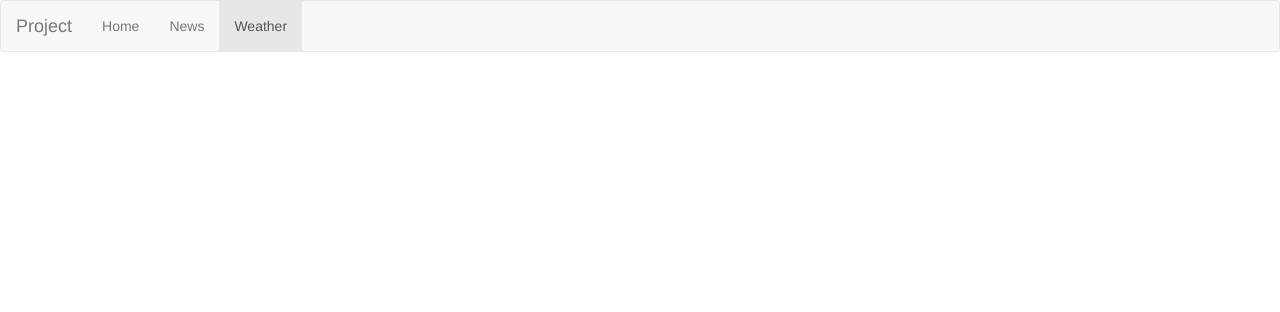
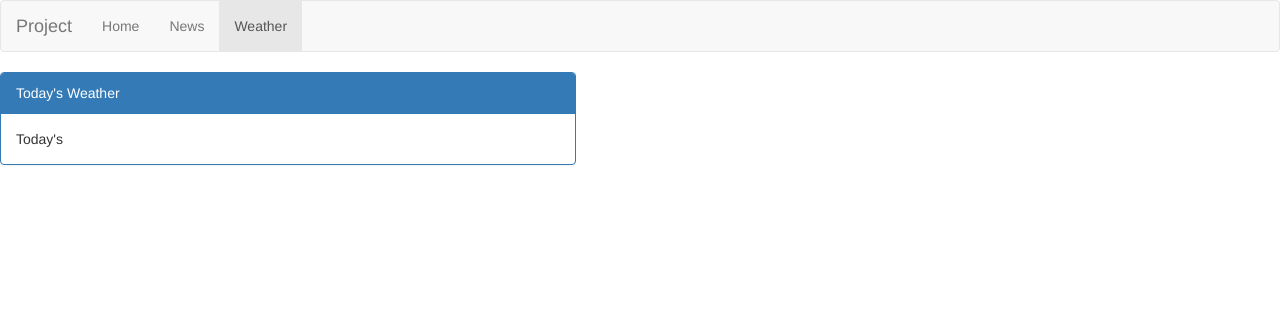
Before and after one commit to ikariiin/home, a PHP site: page /weather.php in a window 1280 px wide. Shown: the top 312 px of the page. Run offline with PHP 8.4, Linux system fonts and the light colour scheme; some libraries are stand-ins or nearby versions.

Commit message:
added weather.php and made some pretty changes

```diff
--- a/index.php
+++ b/index.php
@@ -1,14 +1,15 @@
 <html>
     <head>
+	<script src="weatherModule/weatherFetcherForIndex.js"></script>
         <?php
             include "resources/resources.php";
             echo $bootstrap;
             include "NewsFeed/CnnNewsFeed.php";
             $cnn = new CnnNewsFeed("world");
             $feed = $cnn->getRss();
+	    echo $jquery_ui;
         ?>
-
-        <script src="weatherModule/weatherFetcherForIndex.js"></script>
+        <script src="resources/dragable.js"></script>
     </head>
     <body>
     <?php
@@ -16,7 +17,6 @@
     echo $navbar;
     $items = $feed->channel->item;
     ?>
-    <i class="wi wi-day-lightning"></i>
     <div id="temp" style="width: 30%; height: 7%; margin-top: 6.5%;">
 
     </div>
--- /dev/null
+++ b/resources/dragable.js
@@ -0,0 +1,6 @@
+/**
+ * Created by root on 18/7/15.
+ */
+$(function() {
+    $( ".panel" ).draggable();
+});
--- a/resources/resources.php
+++ b/resources/resources.php
@@ -5,6 +5,8 @@
  * Date: 11/7/15
  * Time: 10:42 AM
  */
+$jquery_ui = '<link rel="stylesheet" href="//code.jquery.com/ui/1.11.4/themes/smoothness/jquery-ui.css">
+<script src="//code.jquery.com/ui/1.11.4/jquery-ui.js"></script>';
 $weather_icons = "<link src='http://startyour.club/weather-icons/css/weather-icons.css' type='text/css' rel='stylesheet' />";
 $bootstrap = "<meta name=\"viewport\" content=\"width=device-width, initial-scale=1\">
         <link rel=\"stylesheet\" href=\"http://maxcdn.bootstrapcdn.com/bootstrap/3.3.4/css/bootstrap.min.css\">
--- /dev/null
+++ b/resources/weatherStyle.css
@@ -0,0 +1,4 @@
+div[id="todayWeather"]
+{
+    width: 45%;
+}
--- a/weather.php
+++ b/weather.php
@@ -3,12 +3,22 @@
         <?php
         include "resources/resources.php";
         echo $bootstrap;
+        echo $jquery_ui;
         ?>
+        <link href='resources/weatherStyle.css' rel='stylesheet' type='text/css' />
+        <script src="resources/dragable.js"></script>
     </head>
     <body>
-
     <?php
     echo $navbar_for_weather;
     ?>
+    <div class="panel panel-primary" id="todayWeather">
+        <div class="panel-heading">
+            Today's Weather
+        </div>
+        <div class="panel-body">
+            Today's
+        </div>
+    </div>
     </body>
 </html>
```
Also changed, not shown: weatherModule/weatherFetcherForIndex.js (+6 -7 lines).
